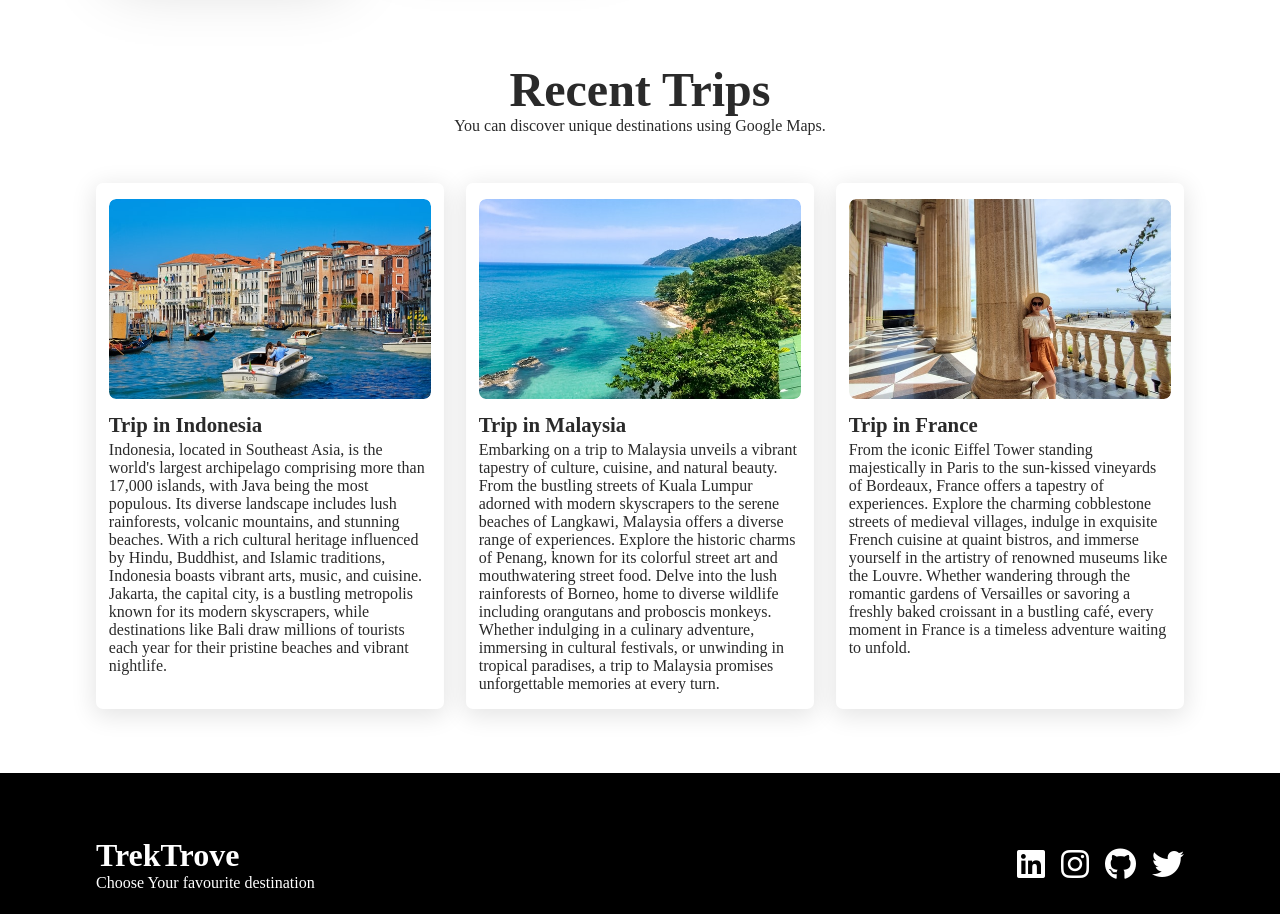
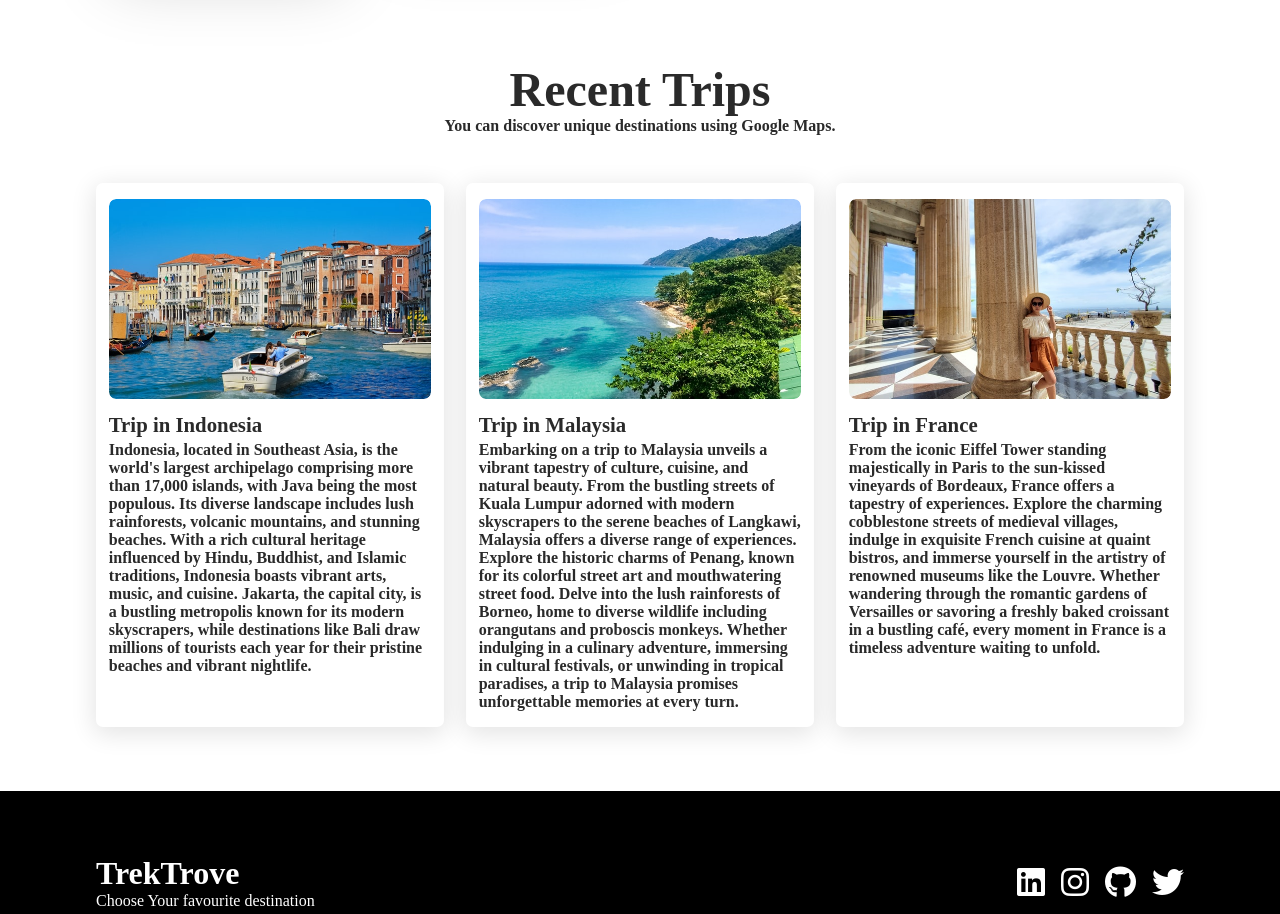
Before and after one commit to Rohit9568/Travel-react-website, a React (Create React App) app: page / in a window 1280 px wide. Shown: the part 1783-2697 px from the top of the page. Built offline with nearby package versions, Linux system fonts and the light colour scheme.

Commit message:
Update TripStyles.css

```diff
--- a/src/Components/TripStyles.css
+++ b/src/Components/TripStyles.css
@@ -6,6 +6,10 @@
 .trip h1{
     font-size : 3rem;
 
+}
+
+.trip p {
+    font-weight: 600;
 }
 
 .tripcard {
```
